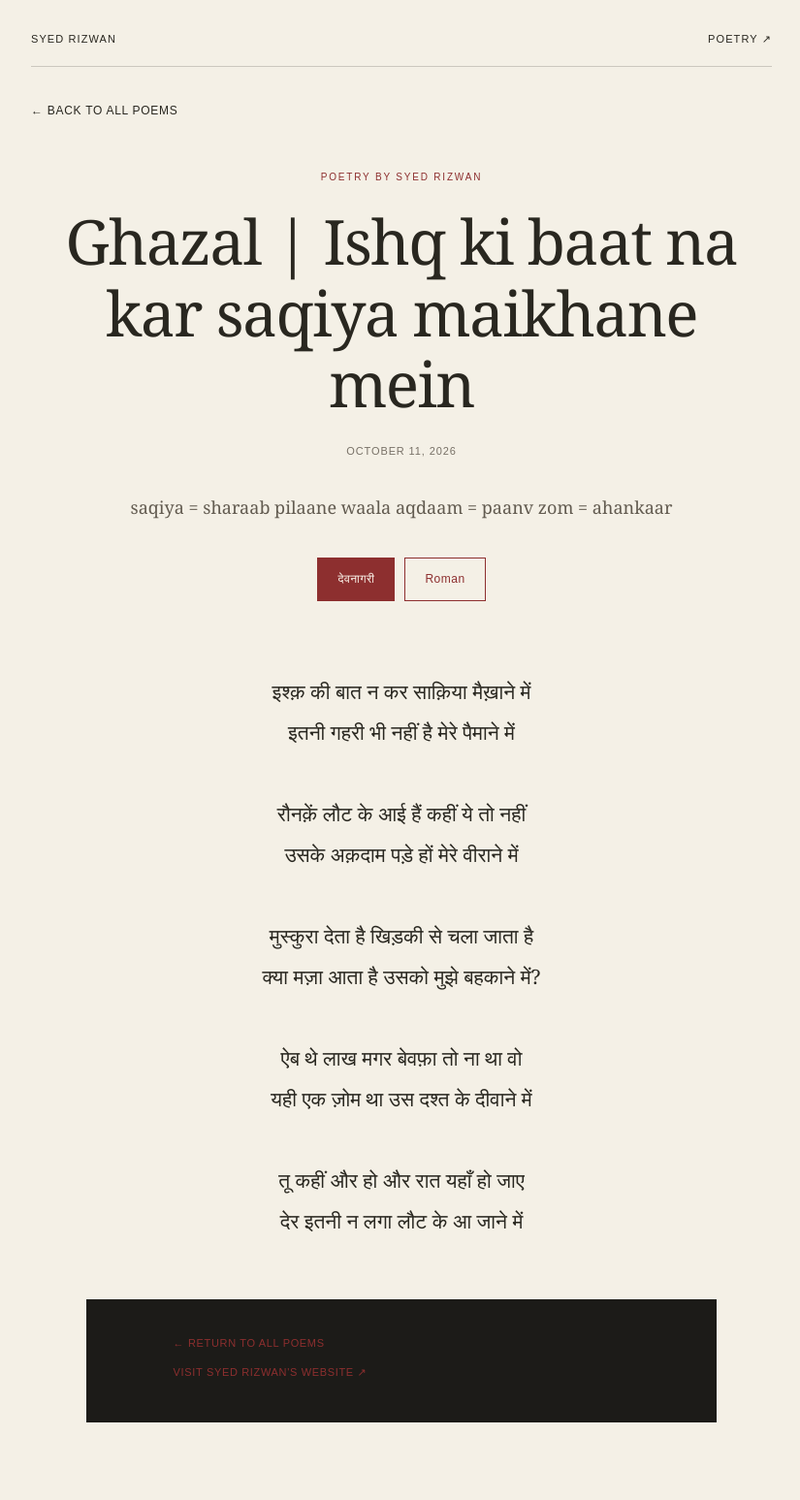
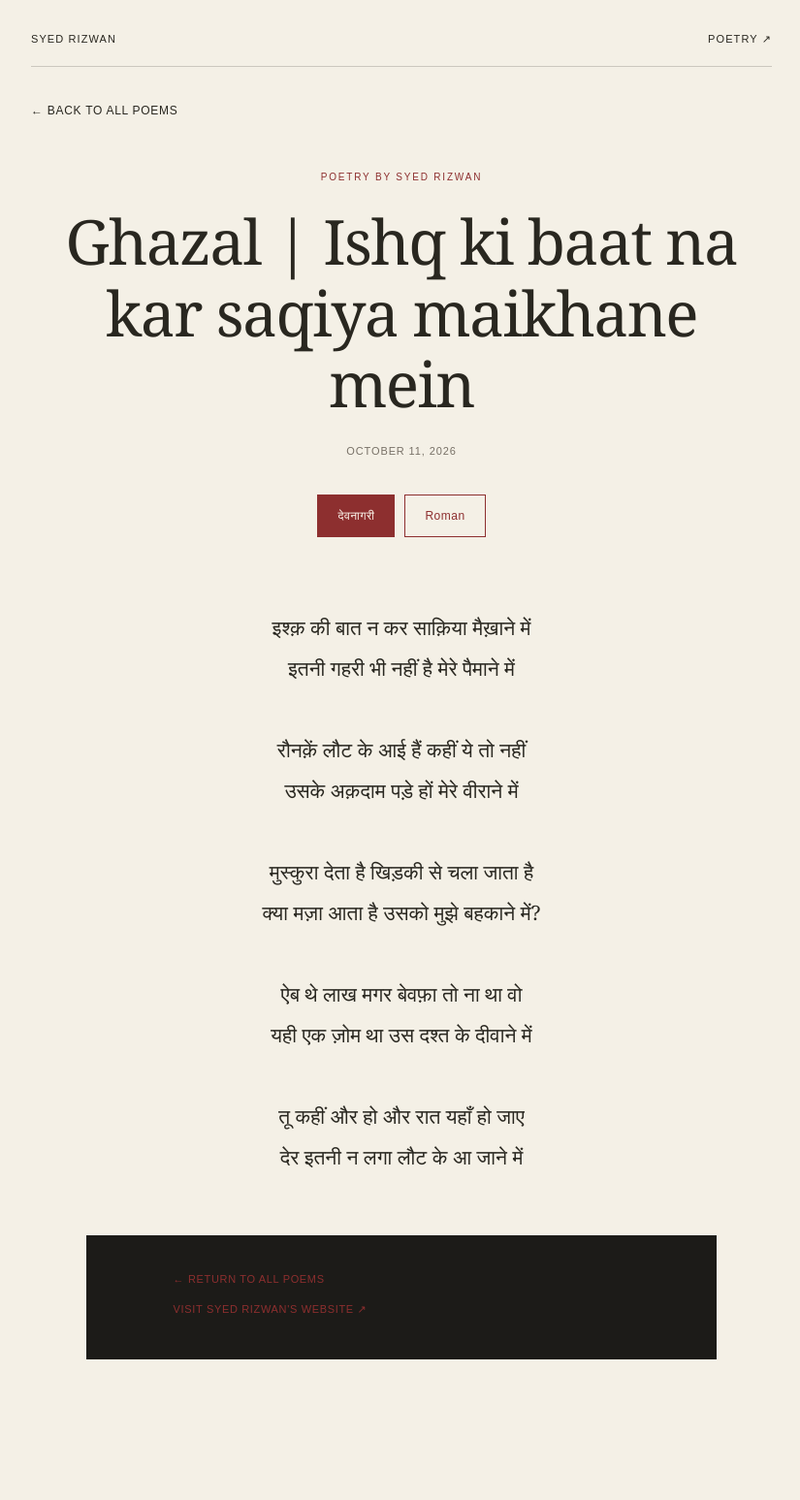
Before and after one commit to syedrizwanauthor/syedrizwanauthor.github.io, a Jekyll site: the page built from _poetry/ghazal-ishq-ki-baat-na-kar-saqiya-maikhane-mein.md, in a window 1280 px wide. Shown: the whole page at 97% size, without its empty margins (226-1051 px from the left). Built offline with Jekyll 4.4.1, drawn with Linux system fonts in a browser that asks for light colours; after the commit the page ends 1482 px from its top, so only the background shows below that.

Commit message:
Update Poetry “ghazal-ishq-ki-baat-na-kar-saqiya-maikhane-mein”

```diff
--- a/_poetry/ghazal-ishq-ki-baat-na-kar-saqiya-maikhane-mein.md
+++ b/_poetry/ghazal-ishq-ki-baat-na-kar-saqiya-maikhane-mein.md
@@ -30,9 +30,12 @@ roman: |-
 
   Tu kahin aur ho aur raat yahan ho jaye
   Der itni na laga laut ke aa jaane mein
-date: 2026-10-11T11:50:00+05:30
-description: |-
+
+
+  __
   saqiya = sharaab pilaane waala
   aqdaam = paanv
   zom = ahankaar
+date: 2026-10-11T11:50:00+05:30
+description: ''
 ---
```
